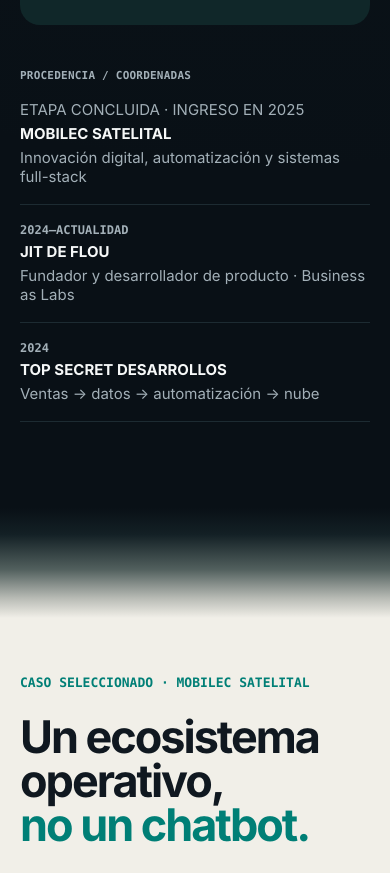
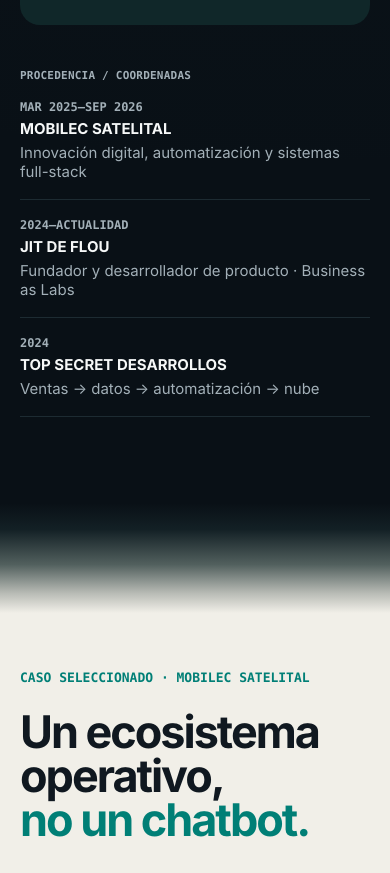
Before and after one commit to sajidrodriguez/repo, a plain HTML site: page index.html in a window 390 px wide. Shown: the part 2268-3141 px from the top of the page. Drawn offline with Linux system fonts and the light colour scheme.

Commit message:
Set Mobilec employment end date to September 2026

```diff
--- a/index.html
+++ b/index.html
@@ -153,7 +153,7 @@
         <section class="shell provenance" aria-labelledby="provenance-title">
           <h2 class="micro-label" id="provenance-title">PROCEDENCIA / COORDENADAS</h2>
           <div class="provenance__row">
-            <span>ETAPA CONCLUIDA · INGRESO EN 2025</span>
+            <time>MAR 2025–SEP 2026</time>
             <strong>MOBILEC SATELITAL</strong>
             <span>Innovación digital, automatización y sistemas full-stack</span>
           </div>
```
Also changed, not shown: 2 other files.
